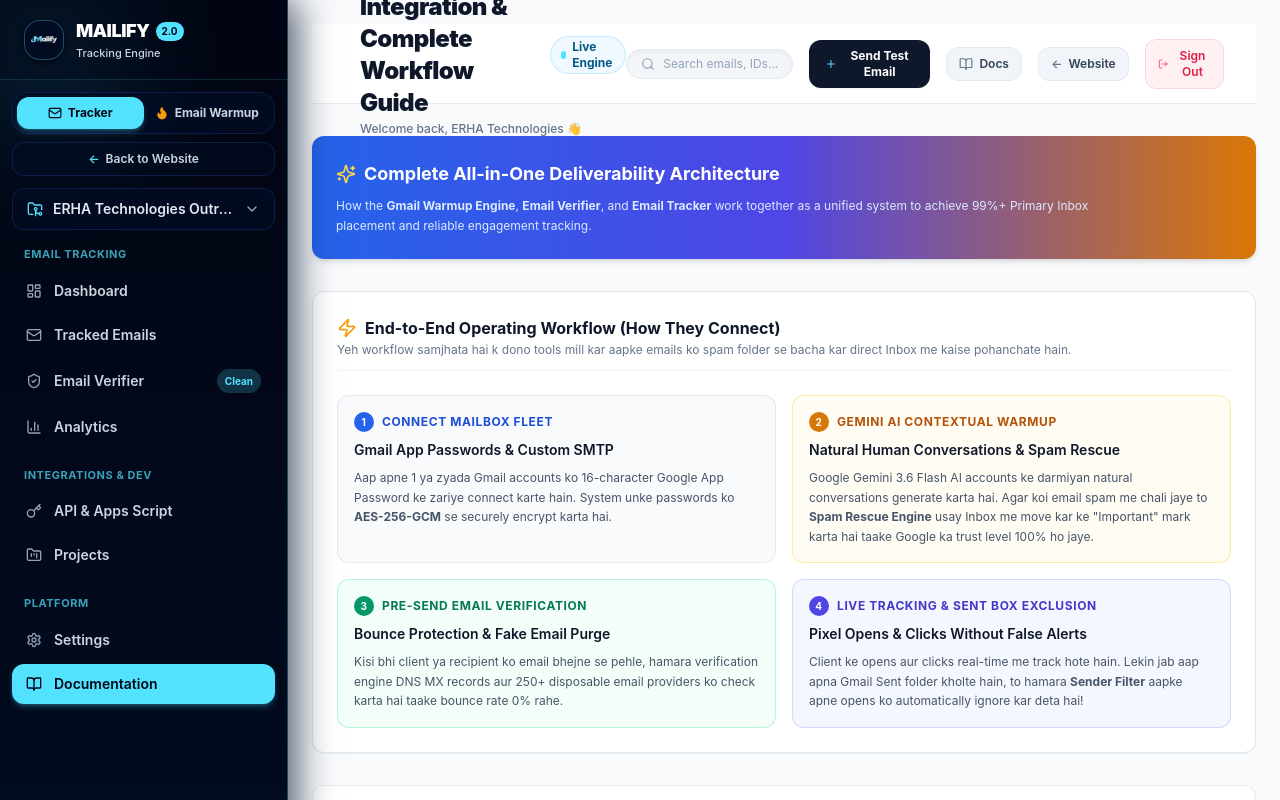
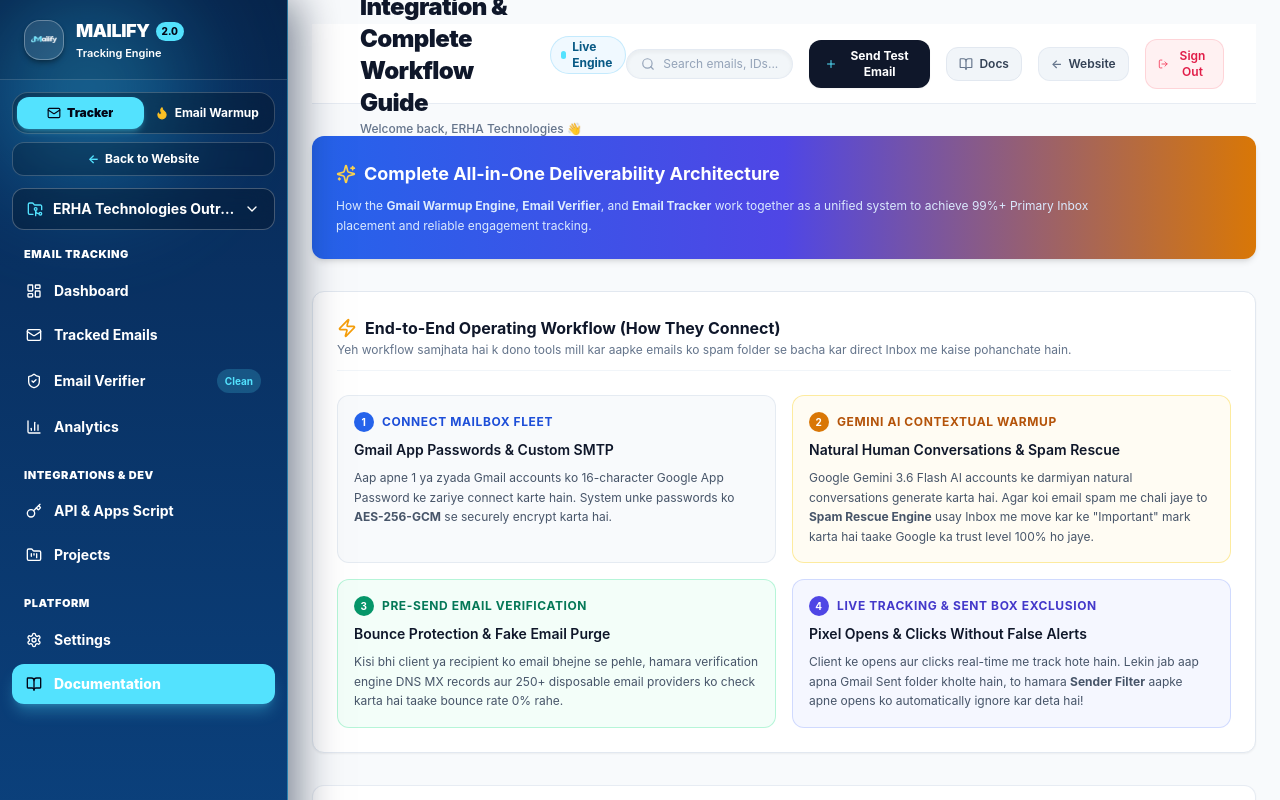
Before and after one commit to zeeshan99996/EMAIL-TRACKER-, a Next.js app: page /dashboard/docs in a window 1280 px wide. Shown: the top 800 px of the page. Built offline with nearby package versions, Linux system fonts and the light colour scheme.

Commit message:
Make sidebar text pure white and lighten background gradient with luminous sapphire blue

```diff
--- a/components/project-selector.tsx
+++ b/components/project-selector.tsx
@@ -12,41 +12,41 @@
     <div className="relative">
       <button
         onClick={() => setIsOpen(!isOpen)}
-        className="w-full flex items-center justify-between px-3.5 py-2.5 text-sm font-semibold text-slate-200 bg-[#020c24]/75 hover:bg-[#020c24]/95 border border-blue-900/40 hover:border-[#53E2FE]/30 rounded-xl transition-colors shadow-xs backdrop-blur-md"
+        className="w-full flex items-center justify-between px-3.5 py-2.5 text-sm font-bold text-white bg-black/25 hover:bg-black/40 border border-white/25 hover:border-white/40 rounded-xl transition-colors shadow-xs backdrop-blur-md"
       >
         <div className="flex items-center space-x-2.5 truncate">
           <FolderGit2 className="w-4 h-4 text-[#53E2FE] shrink-0" />
-          <span className="truncate">{selectedProject}</span>
+          <span className="truncate text-white font-bold">{selectedProject}</span>
         </div>
-        <ChevronDown className="w-4 h-4 text-slate-400 shrink-0 ml-1" />
+        <ChevronDown className="w-4 h-4 text-white shrink-0 ml-1" />
       </button>
 
       {isOpen && (
-        <div className="absolute top-full left-0 right-0 mt-1.5 bg-[#020c24]/95 border border-[#53E2FE]/25 rounded-xl shadow-2xl z-50 py-1.5 backdrop-blur-xl">
+        <div className="absolute top-full left-0 right-0 mt-1.5 bg-[#092956]/98 border border-white/30 rounded-xl shadow-2xl z-50 py-1.5 backdrop-blur-xl">
           <button
             onClick={() => {
               setSelectedProject(DEMO_PROJECT.name);
               setIsOpen(false);
             }}
-            className="w-full text-left px-3.5 py-2 text-sm text-slate-200 hover:bg-white/[0.08] flex items-center space-x-2"
+            className="w-full text-left px-3.5 py-2 text-sm text-white hover:bg-white/15 flex items-center space-x-2 font-bold"
           >
             <span className="w-2 h-2 rounded-full bg-[#53E2FE]"></span>
-            <span className="truncate font-semibold text-white">{DEMO_PROJECT.name}</span>
+            <span className="truncate text-white font-bold">{DEMO_PROJECT.name}</span>
           </button>
           <button
             onClick={() => {
               setSelectedProject('ERHA Marketing');
               setIsOpen(false);
             }}
-            className="w-full text-left px-3.5 py-2 text-sm text-slate-300 hover:bg-white/[0.08] flex items-center space-x-2"
+            className="w-full text-left px-3.5 py-2 text-sm text-white/90 hover:bg-white/15 flex items-center space-x-2 font-medium"
           >
-            <span className="w-2 h-2 rounded-full bg-slate-500"></span>
-            <span className="truncate">ERHA Marketing</span>
+            <span className="w-2 h-2 rounded-full bg-slate-300"></span>
+            <span className="truncate text-white/90">ERHA Marketing</span>
           </button>
-          <div className="border-t border-[#53E2FE]/15 my-1"></div>
+          <div className="border-t border-white/20 my-1"></div>
           <a
             href="/dashboard/projects"
-            className="w-full text-left px-3.5 py-2 text-xs font-bold text-[#53E2FE] hover:bg-white/[0.08] flex items-center space-x-1.5"
+            className="w-full text-left px-3.5 py-2 text-xs font-black text-[#53E2FE] hover:bg-white/15 flex items-center space-x-1.5"
           >
             <Plus className="w-3.5 h-3.5" />
             <span>Manage Projects</span>
--- a/components/sidebar.tsx
+++ b/components/sidebar.tsx
@@ -133,52 +133,52 @@
         />
       )}
 
-      {/* Sidebar Container - Website Hero Section Gradient */}
+      {/* Sidebar Container - Lighter Website Hero Section Gradient */}
       <aside
-        className={`fixed md:static inset-y-0 left-0 z-50 w-72 bg-gradient-to-b from-[#020512] via-[#021029] to-[#04336c] border-r border-[#53E2FE]/30 flex flex-col justify-between transition-transform duration-300 ease-in-out md:translate-x-0 relative overflow-hidden text-white shadow-[8px_0_35px_rgba(2,16,41,0.7)] ${
+        className={`fixed md:static inset-y-0 left-0 z-50 w-72 bg-gradient-to-b from-[#082854] via-[#0b3e7a] via-[#0d549c] to-[#0275b8] border-r border-[#53E2FE]/40 flex flex-col justify-between transition-transform duration-300 ease-in-out md:translate-x-0 relative overflow-hidden text-white shadow-[10px_0_40px_rgba(2,16,41,0.5)] ${
           mobileOpen ? 'translate-x-0' : '-translate-x-full'
         }`}
       >
-        {/* Background Ambient Glows identical to Website Hero Section */}
+        {/* Background Ambient Glows - Lighter & More Radiant */}
         {/* Top-Left Ambient Cyan Bloom */}
         <div
-          className="absolute -top-12 -left-12 w-48 h-48 rounded-full pointer-events-none blur-[65px] opacity-35 z-0"
+          className="absolute -top-10 -left-10 w-64 h-64 rounded-full pointer-events-none blur-[50px] opacity-60 z-0"
           style={{
             background:
-              'radial-gradient(ellipse at center, rgba(83,226,254,0.85) 0%, rgba(14,165,233,0.5) 45%, transparent 75%)',
+              'radial-gradient(ellipse at center, rgba(83,226,254,0.75) 0%, rgba(14,165,233,0.45) 50%, transparent 75%)',
           }}
         />
 
         {/* Mid-Right Vibrant #53E2FE Aurora */}
         <div
-          className="absolute top-[40%] -right-16 w-52 h-52 rounded-full pointer-events-none blur-[70px] opacity-30 z-0"
+          className="absolute top-[35%] -right-14 w-64 h-64 rounded-full pointer-events-none blur-[55px] opacity-55 z-0"
           style={{
             background:
-              'radial-gradient(ellipse at center, #53E2FE 0%, rgba(14,165,233,0.5) 40%, rgba(2,132,199,0.2) 70%, transparent 85%)',
+              'radial-gradient(ellipse at center, #53E2FE 0%, rgba(14,165,233,0.55) 45%, rgba(2,132,199,0.3) 70%, transparent 85%)',
           }}
         />
 
         {/* Bottom Horizon Intense White & #53E2FE Core Glow */}
         <div
-          className="absolute -bottom-14 left-1/2 -translate-x-1/2 w-72 h-44 rounded-full pointer-events-none blur-[60px] opacity-45 z-0"
+          className="absolute -bottom-10 left-1/2 -translate-x-1/2 w-80 h-56 rounded-full pointer-events-none blur-[50px] opacity-65 z-0"
           style={{
             background:
-              'radial-gradient(ellipse at center, #ffffff 0%, #53E2FE 35%, rgba(4,51,108,0.8) 70%, transparent 90%)',
+              'radial-gradient(ellipse at center, #ffffff 0%, #53E2FE 45%, rgba(4,51,108,0.7) 70%, transparent 95%)',
           }}
         />
 
         {/* Vertical Coordinate Grid Lines (Hero Texture) */}
         <svg
-          className="absolute inset-0 w-full h-full pointer-events-none z-0 opacity-15"
+          className="absolute inset-0 w-full h-full pointer-events-none z-0 opacity-20"
           preserveAspectRatio="none"
           xmlns="http://www.w3.org/2000/svg"
         >
           <defs>
             <linearGradient id="sidebarGridGrad" x1="0" y1="0" x2="0" y2="1">
-              <stop offset="0%" stopColor="#53E2FE" stopOpacity="0.05" />
-              <stop offset="40%" stopColor="#53E2FE" stopOpacity="0.25" />
-              <stop offset="85%" stopColor="#53E2FE" stopOpacity="0.5" />
-              <stop offset="100%" stopColor="#53E2FE" stopOpacity="0.1" />
+              <stop offset="0%" stopColor="#ffffff" stopOpacity="0.1" />
+              <stop offset="40%" stopColor="#53E2FE" stopOpacity="0.35" />
+              <stop offset="85%" stopColor="#53E2FE" stopOpacity="0.6" />
+              <stop offset="100%" stopColor="#ffffff" stopOpacity="0.2" />
             </linearGradient>
           </defs>
           <line x1="25%" y1="0" x2="25%" y2="100%" stroke="url(#sidebarGridGrad)" strokeWidth="1" strokeDasharray="4 6" />
@@ -188,13 +188,13 @@
 
         <div className="flex-1 flex flex-col min-h-0 overflow-y-auto relative z-10">
           {/* Logo Brand Header */}
-          <div className="h-20 px-6 flex items-center justify-between border-b border-[#53E2FE]/15 bg-[#020512]/30 backdrop-blur-xs">
+          <div className="h-20 px-6 flex items-center justify-between border-b border-white/15 bg-black/10 backdrop-blur-xs">
             <Link
               href="/dashboard"
               className="flex items-center space-x-3 group"
               onClick={() => setMobileOpen && setMobileOpen(false)}
             >
-              <div className="w-10 h-10 rounded-2xl bg-[#020c24]/80 border border-[#53E2FE]/30 flex items-center justify-center p-1.5 shadow-md shadow-black/40 group-hover:border-[#53E2FE] transition-all">
+              <div className="w-10 h-10 rounded-2xl bg-white/10 border border-white/30 flex items-center justify-center p-1.5 shadow-md shadow-black/30 group-hover:border-[#53E2FE] transition-all">
                 <img
                   src="/mailify-logo-white.png"
                   alt="Mailify Logo"
@@ -206,11 +206,11 @@
                   <span className="font-black text-lg tracking-tight text-white group-hover:text-cyan-100 transition-colors">
                     MAILIFY
                   </span>
-                  <span className="text-[10px] font-bold px-1.5 py-0.5 rounded-full bg-[#53E2FE] text-slate-950 shadow-xs">
+                  <span className="text-[10px] font-extrabold px-1.5 py-0.5 rounded-full bg-[#53E2FE] text-slate-950 shadow-xs">
                     2.0
                   </span>
                 </div>
-                <span className="text-[11px] font-medium text-slate-300">
+                <span className="text-[11px] font-semibold text-white">
                   {isWarmupMode ? 'Warmup Fleet' : 'Tracking Engine'}
                 </span>
               </div>
@@ -218,7 +218,7 @@
             {setMobileOpen && (
               <button
                 onClick={() => setMobileOpen(false)}
-                className="p-1.5 text-slate-400 hover:text-white rounded-lg md:hidden hover:bg-white/10"
+                className="p-1.5 text-white hover:text-white rounded-lg md:hidden hover:bg-white/15"
               >
                 <X className="w-5 h-5" />
               </button>
@@ -227,14 +227,14 @@
 
           {/* Mode Switcher Pill */}
           <div className="p-3 pb-0 space-y-2">
-            <div className="flex items-center bg-[#020c24]/75 p-1 rounded-2xl border border-blue-900/40 backdrop-blur-md">
+            <div className="flex items-center bg-black/25 p-1 rounded-2xl border border-white/20 backdrop-blur-md">
               <Link
                 href="/dashboard"
                 onClick={() => setMobileOpen && setMobileOpen(false)}
-                className={`flex-1 flex items-center justify-center py-2 px-2.5 rounded-xl font-bold transition-all text-xs ${
+                className={`flex-1 flex items-center justify-center py-2 px-2.5 rounded-xl transition-all text-xs ${
                   !isWarmupMode
-                    ? 'bg-[#53E2FE] text-slate-950 shadow-md shadow-[#53E2FE]/25 font-black'
-                    : 'text-slate-300 hover:text-white hover:bg-white/5'
+                    ? 'bg-[#53E2FE] text-slate-950 shadow-md shadow-[#53E2FE]/30 font-black'
+                    : 'text-white font-bold hover:bg-white/15'
                 }`}
               >
                 <Mail className="w-3.5 h-3.5 mr-1.5 shrink-0" />
@@ -244,13 +244,13 @@
               <Link
                 href="/dashboard/warmup"
                 onClick={() => setMobileOpen && setMobileOpen(false)}
-                className={`flex-1 flex items-center justify-center py-2 px-2.5 rounded-xl font-bold transition-all text-xs ${
+                className={`flex-1 flex items-center justify-center py-2 px-2.5 rounded-xl transition-all text-xs ${
                   isWarmupMode
-                    ? 'bg-[#53E2FE] text-slate-950 shadow-md shadow-[#53E2FE]/25 font-black'
-                    : 'text-slate-300 hover:text-white hover:bg-white/5'
+                    ? 'bg-[#53E2FE] text-slate-950 shadow-md shadow-[#53E2FE]/30 font-black'
+                    : 'text-white font-bold hover:bg-white/15'
                 }`}
               >
-                <Flame className="w-3.5 h-3.5 mr-1.5 shrink-0 fill-amber-500 text-amber-500" />
+                <Flame className="w-3.5 h-3.5 mr-1.5 shrink-0 fill-amber-400 text-amber-400" />
                 <span className="truncate">Email Warmup</span>
               </Link>
             </div>
@@ -259,7 +259,7 @@
             <Link
               href="/?view=landing"
               onClick={() => setMobileOpen && setMobileOpen(false)}
-              className="w-full flex items-center justify-center py-2 px-3 text-xs font-semibold text-slate-300 hover:text-white bg-[#020c24]/50 hover:bg-[#020c24]/80 rounded-xl transition-all border border-blue-900/40 hover:border-[#53E2FE]/40 shadow-xs group backdrop-blur-sm"
+              className="w-full flex items-center justify-center py-2 px-3 text-xs font-bold text-white bg-black/20 hover:bg-black/40 rounded-xl transition-all border border-white/20 hover:border-white/40 shadow-xs group backdrop-blur-sm"
               title="Return to Main Website"
             >
               <span className="text-[#53E2FE] mr-1.5 transition-transform group-hover:-translate-x-0.5">←</span>
@@ -276,7 +276,7 @@
           <nav className="px-3 py-1 space-y-5">
             {activeSections.map((section) => (
               <div key={section.title}>
-                <div className="px-3 pb-2 text-[11px] font-bold uppercase tracking-wider text-[#53E2FE]/70">
+                <div className="px-3 pb-2 text-[11px] font-black uppercase tracking-wider text-white drop-shadow-xs">
                   {section.title}
                 </div>
                 <div className="space-y-1">
@@ -292,26 +292,26 @@
                         key={item.name}
                         href={item.href}
                         onClick={() => setMobileOpen && setMobileOpen(false)}
-                        className={`flex items-center justify-between px-3.5 py-2.5 text-sm font-semibold rounded-xl transition-all duration-150 ${
+                        className={`flex items-center justify-between px-3.5 py-2.5 text-sm rounded-xl transition-all duration-150 ${
                           isActive
-                            ? 'bg-[#53E2FE] text-slate-950 shadow-md shadow-[#53E2FE]/25 font-bold'
-                            : 'text-slate-300 hover:text-white hover:bg-white/[0.08]'
+                            ? 'bg-[#53E2FE] text-slate-950 shadow-lg shadow-[#53E2FE]/30 font-extrabold'
+                            : 'text-white font-bold hover:bg-white/15'
                         }`}
                       >
                         <div className="flex items-center space-x-3">
                           <Icon className={`w-4 h-4 ${
                             isActive
                               ? 'text-slate-950'
-                              : 'text-slate-400'
+                              : 'text-white'
                           }`} />
-                          <span>{item.name}</span>
+                          <span className="text-white">{item.name}</span>
                         </div>
                         {item.badge && (
                           <span
                             className={`text-[10px] font-bold px-2 py-0.5 rounded-full ${
                               isActive
-                                ? 'bg-slate-950/15 text-slate-950'
-                                : item.badgeColor || 'bg-slate-800 text-slate-300'
+                                ? 'bg-slate-950/15 text-slate-950 font-black'
+                                : item.badgeColor || 'bg-white/20 text-white'
                             }`}
                           >
                             {item.badge}
@@ -328,11 +328,11 @@
 
         {/* Bottom Accent Widget (Website Hero Glass Style) */}
         <div className="relative z-10 p-3">
-          <div className="relative overflow-hidden p-3.5 rounded-2xl bg-gradient-to-r from-[#53E2FE]/15 to-[#04336c]/40 border border-[#53E2FE]/30 backdrop-blur-md shadow-lg shadow-black/20">
+          <div className="relative overflow-hidden p-3.5 rounded-2xl bg-gradient-to-r from-white/15 to-[#53E2FE]/25 border border-white/30 backdrop-blur-md shadow-lg shadow-black/20">
             <div className="flex items-center justify-between">
               <div>
                 <p className="text-xs font-bold text-white">Google Apps Script</p>
-                <p className="text-[11px] text-slate-300 mt-0.5">Real-time Gmail tracking</p>
+                <p className="text-[11px] font-medium text-white mt-0.5">Real-time Gmail tracking</p>
               </div>
               <Link
                 href="/dashboard/api-keys"
@@ -346,17 +346,17 @@
         </div>
 
         {/* Footer User Badge & Sign Out */}
-        <div className="relative z-10 p-3 border-t border-[#53E2FE]/15 bg-[#020512]/30 backdrop-blur-xs space-y-2">
-          <div className="flex items-center justify-between p-2.5 rounded-xl bg-[#020c24]/75 border border-blue-900/40 backdrop-blur-md">
+        <div className="relative z-10 p-3 border-t border-white/15 bg-black/10 backdrop-blur-xs space-y-2">
+          <div className="flex items-center justify-between p-2.5 rounded-xl bg-black/25 border border-white/20 backdrop-blur-md">
             <div className="flex items-center space-x-2.5 overflow-hidden">
-              <div className="w-8 h-8 rounded-xl bg-gradient-to-tr from-[#53E2FE] to-blue-600 text-slate-950 flex items-center justify-center font-bold text-xs shrink-0 shadow-xs">
+              <div className="w-8 h-8 rounded-xl bg-gradient-to-tr from-[#53E2FE] to-blue-500 text-slate-950 flex items-center justify-center font-bold text-xs shrink-0 shadow-xs">
                 {userInfo?.name ? userInfo.name.substring(0, 2).toUpperCase() : 'ET'}
               </div>
               <div className="truncate">
                 <p className="text-xs font-bold text-white truncate">
                   {userInfo?.name || 'ERHA Technologies'}
                 </p>
-                <p className="text-[11px] text-slate-300 truncate">
+                <p className="text-[11px] font-medium text-white/90 truncate">
                   {userInfo?.email || 'admin@erha.com'}
                 </p>
               </div>
@@ -364,7 +364,7 @@
             <button
               type="button"
               onClick={handleSignOut}
-              className="p-1.5 text-slate-400 hover:text-rose-400 hover:bg-rose-500/10 rounded-lg transition-colors cursor-pointer"
+              className="p-1.5 text-white hover:text-rose-300 hover:bg-rose-500/20 rounded-lg transition-colors cursor-pointer"
               title="Sign Out"
             >
               <LogOut className="w-4 h-4" />
@@ -374,7 +374,7 @@
           <button
             type="button"
             onClick={handleSignOut}
-            className="w-full flex items-center justify-center space-x-2 py-2 px-3 rounded-xl text-xs font-semibold text-rose-300 hover:text-rose-200 bg-rose-500/15 hover:bg-rose-500/25 border border-rose-500/30 transition-all cursor-pointer shadow-xs"
+            className="w-full flex items-center justify-center space-x-2 py-2 px-3 rounded-xl text-xs font-bold text-white hover:text-white bg-rose-500/30 hover:bg-rose-500/45 border border-rose-400/50 transition-all cursor-pointer shadow-xs"
           >
             <LogOut className="w-3.5 h-3.5" />
             <span>Sign Out</span>
```
